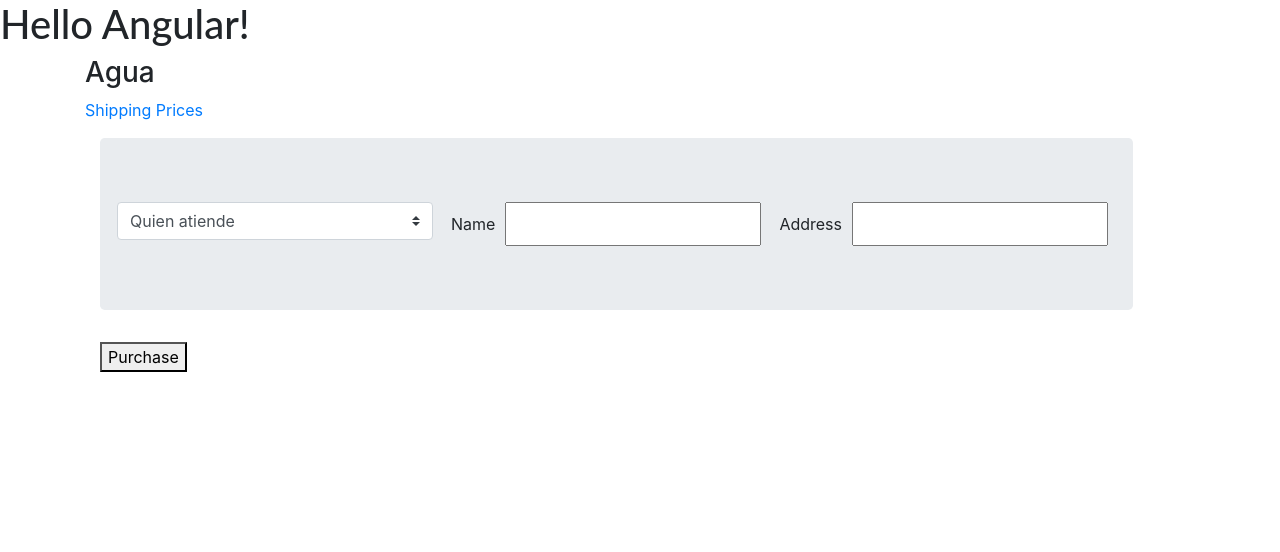
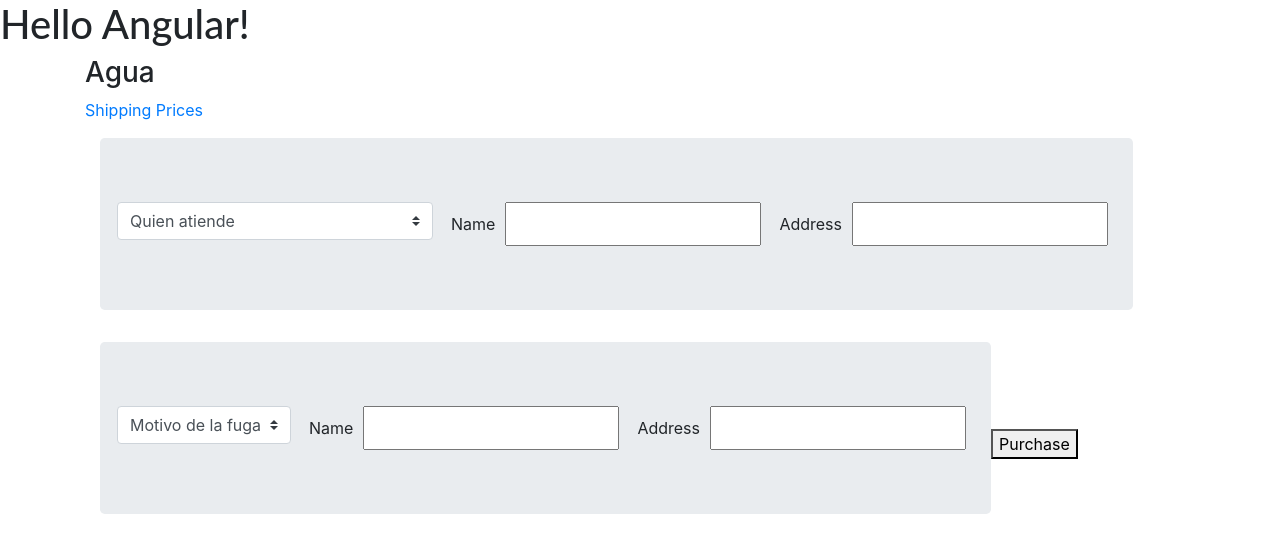
Before and after one commit to fbronchaly/angular-leerJson, an Angular app: page /#/pasadatos in a window 1280 px wide. Shown: the top 552 px of the page. Built offline with nearby package versions, Linux system fonts and the light colour scheme.

Commit message:
2 files modified

```diff
--- a/src/app/asses/json/agua.json
+++ b/src/app/asses/json/agua.json
@@ -11,5 +11,7 @@
              {"id": "el Administrador"},
                {"id": "la Administradora"},
                {"id": "el Inquilino"},
-               {"id": "la Inquilina"}
+               {"id": "la Inquilina"},
+               {"motivo": "por rotura"},
+                {"motivo": "por atasco"}
    ]
--- a/src/app/pasa-datos/pasa-datos.component.html
+++ b/src/app/pasa-datos/pasa-datos.component.html
@@ -40,6 +40,35 @@
   </div>
   </div>
 
+  <div class="jumbotron" >
+<div class="row" >
+
+<div class="input-group mb-2 mr-sm-2 mb-sm-0">
+
+  <select class="custom-select" formControlName="cityName">
+   <option value="" disabled>Motivo de la fuga</option>
+   <option *ngFor="let dato of datos" >{{dato.motivo}}</option>
+</select>
+</div>
+
+  <div class="input-group mb-2 mr-sm-2 mb-sm-0">
+    <label for="name">
+      Name
+    </label>
+    <input id="name" type="text" formControlName="name">
+  </div>
+
+
+  <div class="input-group mb-2 mr-sm-2 mb-sm-0">
+    <label for="address">
+      Address
+    </label>
+    <input id="address" type="text" formControlName="address">
+  </div>
+
+  </div>
+  </div>
+
  <button class="button" type="submit">Purchase</button>
 
 
```
